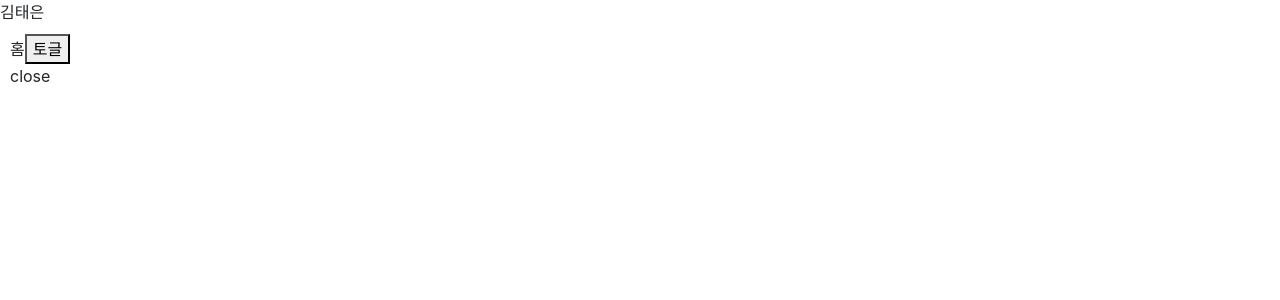
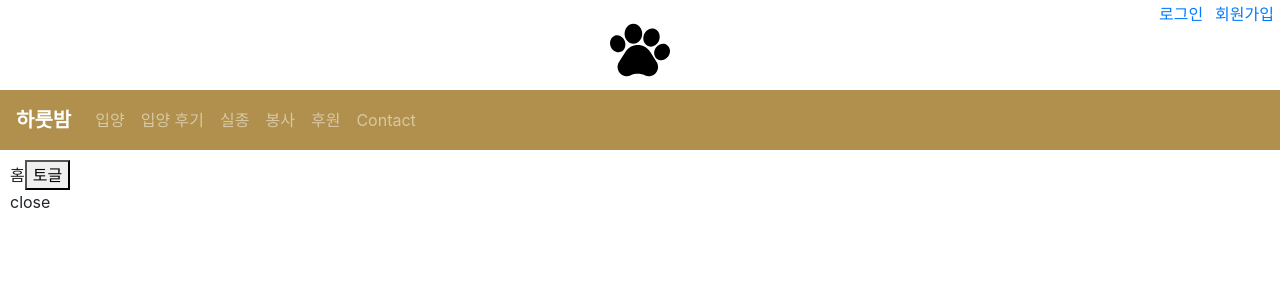
Before and after one commit to sunnych0214/GoodNightForDog-front, a React (Create React App) app: page / in a window 1280 px wide. Shown: the top 300 px of the page. Built offline with nearby package versions, Linux system fonts and the light colour scheme.

Commit message:
MOD: header component logo, account, navbar 추가

```diff
--- a/src/components/header/header.module.scss
+++ b/src/components/header/header.module.scss
@@ -1 +1,29 @@
 @import "./../../assets/stylesheets/style.scss";
+
+$accountHeight: 20px;
+$logoDivHeight: 70px;
+$navHeight: 60px;
+$logoSize: 60px;
+
+div.header {
+    height: $accountHeight + $logoDivHeight + $navHeight;
+    div.account {
+        height: $accountHeight;
+        text-align: right;
+        .login, .register {
+            padding: 0 5px;
+        }
+    }
+    div.logo {
+        height: $logoDivHeight;
+        text-align: center;
+        img {
+            width: $logoSize;
+            height: $logoSize;
+        }
+    }
+    nav {
+        height: $navHeight;
+        top: $accountHeight + $logoDivHeight;
+    }
+}
--- a/src/components/header/headerModule.js
+++ b/src/components/header/headerModule.js
@@ -2,23 +2,22 @@ import React, {Component} from "react";
 import styles from "./header.module.scss";
 import classNames from "classnames/bind";
 
+import { Navbar } from "components";
+
 const cx = classNames.bind(styles);
 
 class headerModule extends Component {
-  constructor (props) {
-    super(props);
-
-    this.state = {
-      isOpen: true
-    };
-  }
-
   render () {
-    const { name } = this.props;
-
     return (
-      <div>
-        {name}
+      <div className={cx('header')}>
+        <div className={cx('account')}>
+          <button className={cx('btn', 'btn-link', 'login')}>로그인</button>
+          <button className={cx('btn', 'btn-link', 'register')}>회원가입</button>
+        </div>
+        <div className={cx('logo')}>
+          <img src="logo.svg" alt="logo"></img>
+        </div>
+        <Navbar></Navbar>
       </div>
     );
   }
--- a/src/components/index.js
+++ b/src/components/index.js
@@ -1,2 +1,3 @@
 export { default as Header } from "./header/headerModule";
 export { default as Modal } from "./modal/modalModule";
+export { default as Navbar } from './navbar/navbarModule';
```
Also changed, not shown: public/logo.svg (added).
